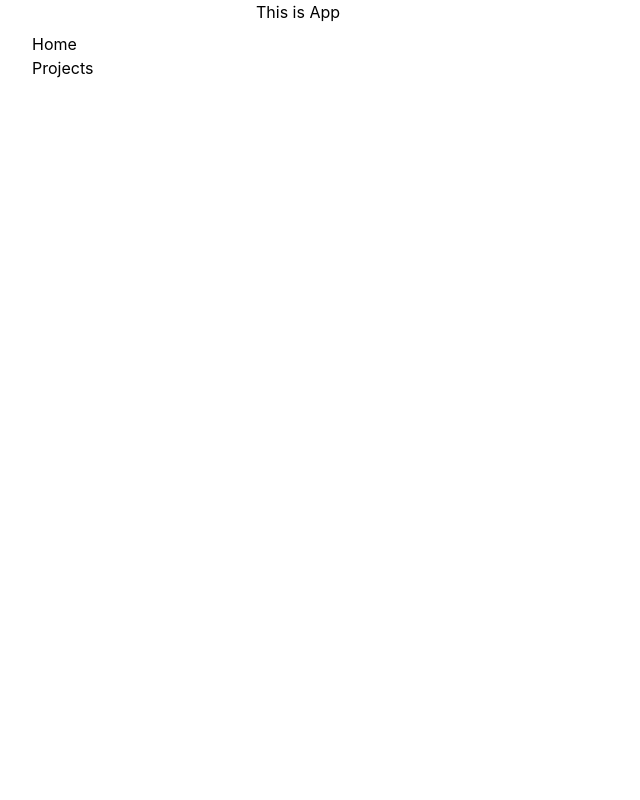
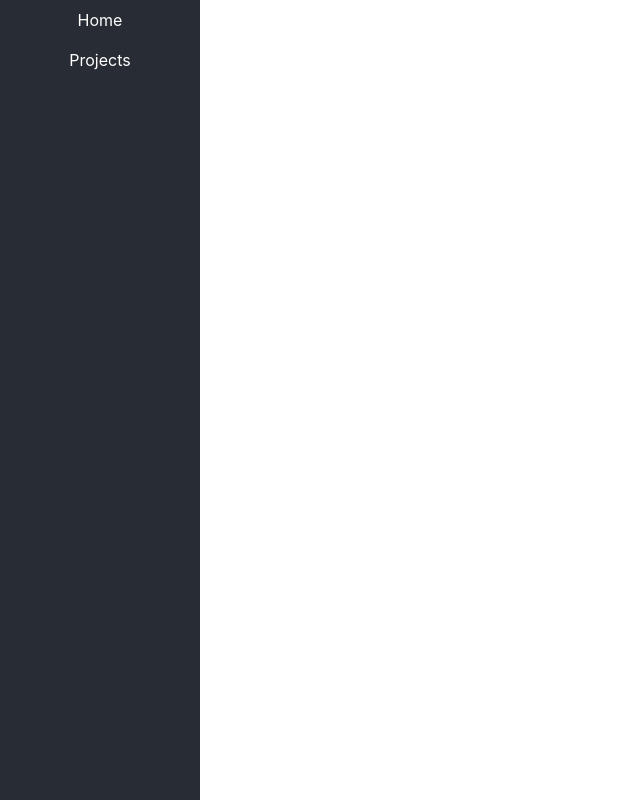
Before and after one commit to littlecorsican/kanban, a React (Create React App) app in the folder react-kanban/client/: page / in a window 1280 px wide. Shown: the whole page, without its empty margins (0-640 px from the left). Built offline with nearby package versions, Linux system fonts and the light colour scheme.

Commit message:
fix queryclient

```diff
--- a/react-kanban/client/src/App.tsx
+++ b/react-kanban/client/src/App.tsx
@@ -4,6 +4,12 @@ import {
   QueryClientProvider,
   useQuery,
 } from 'react-query';
+import { BrowserRouter, Routes, Route } from "react-router-dom";
+import Layout from "./pages/Layout";
+import Home from "./pages/Home";
+import NoPage from "./pages/NoPage";
+import Task from "./pages/Task";
+import Projects from "./pages/Projects";
 const queryClient = new QueryClient();
 
 export default function App() {
@@ -11,10 +17,17 @@ export default function App() {
 
 
   return (
-    <QueryClientProvider client={queryClient}>
-    <div className="">
-      This is App
-    </div>
-    </QueryClientProvider>
+    <BrowserRouter>
+      <QueryClientProvider client={queryClient}>
+      <Routes>
+        <Route path="/" element={<Layout />}>
+          <Route index element={<Home />} />
+          <Route path="projects" element={<Projects />} />
+          <Route path="task/:id" element={<Task />} />
+          <Route path="*" element={<NoPage />} />
+        </Route>
+      </Routes></QueryClientProvider>
+    </BrowserRouter>
+
   );
 };
--- /dev/null
+++ b/react-kanban/client/src/css/layout.css
@@ -0,0 +1,10 @@
+.nav_item {
+    padding: 8px;
+    background-color: #282c34;
+    color: white;
+    text-align: center;
+}
+.nav_item:hover {
+    border: 1px solid #fff;
+    border-radius: 4px;
+}
--- a/react-kanban/client/src/index.tsx
+++ b/react-kanban/client/src/index.tsx
@@ -9,23 +9,19 @@ import Home from "./pages/Home";
 import NoPage from "./pages/NoPage";
 import Task from "./pages/Task";
 import Projects from "./pages/Projects";
+import {
+  QueryClient,
+  QueryClientProvider,
+  useQuery,
+} from 'react-query';
+const queryClient = new QueryClient();
 
 const root = ReactDOM.createRoot(
   document.getElementById('root') as HTMLElement
 );
 root.render(
   <React.StrictMode>
-    <BrowserRouter>
-      <Routes>
-        <Route path="/" element={<Layout />}>
-          <Route index element={<App />} />
-          <Route path="home" element={<Home />} />
-          <Route path="projects" element={<Projects />} />
-          <Route path="task/:id" element={<Task />} />
-          <Route path="*" element={<NoPage />} />
-        </Route>
-      </Routes>
-    </BrowserRouter>
+    <App/>
   </React.StrictMode>
 );
 
--- a/react-kanban/client/src/pages/Layout.tsx
+++ b/react-kanban/client/src/pages/Layout.tsx
@@ -1,25 +1,30 @@
 import { useRef, useEffect, useState } from "react";
 import { Outlet, Link } from "react-router-dom";
+import '../css/layout.css';
 
 export default function Layout({  }) {
 
   const navItem = [
     {
       title: "Home",
-      url: "/"
+      url: "/",
+      icon: "",
     },
     {
       title: "Projects",
-      url: "/projects"
+      url: "/projects",
+      icon: "",
     },
   ]
 
   return (
     <div className="flex ">
-        <nav className="p-8 w-[20%]">
+        <nav className="bg-[#282c34] w-[20%] h-[100vh] min-w-[80px] max-w-[200px]">
           {
             navItem.map((value,index)=>{
-              return <a href={value.url} key={index}><div>{value.title}</div></a>
+              return <a href={value.url} key={index}>
+                <div className="nav_item">{value.title}</div>
+              </a>
             })
           }
         </nav>
--- a/react-kanban/client/src/pages/Projects.tsx
+++ b/react-kanban/client/src/pages/Projects.tsx
@@ -1,5 +1,10 @@
 import { useRef, useEffect, useState } from "react";
-import { useQuery } from "@tanstack/react-query";
+import {
+    QueryClient,
+    QueryClientProvider,
+    useQuery,
+  } from 'react-query';
+  const queryClient = new QueryClient();
 
 export default function Projects() {
 
```
